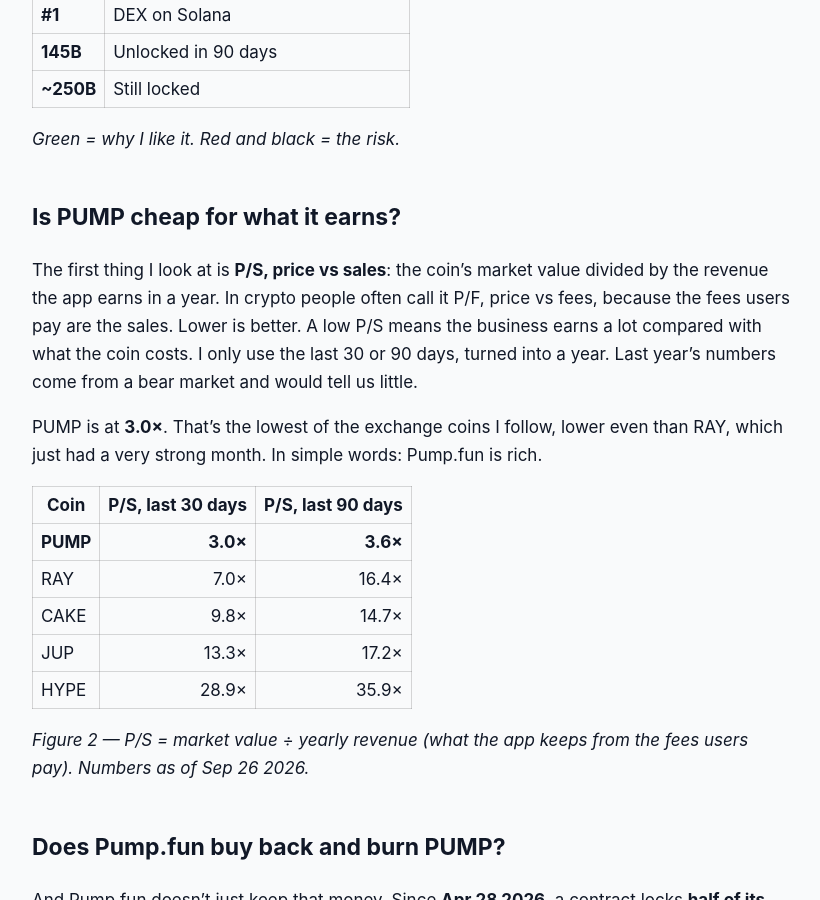
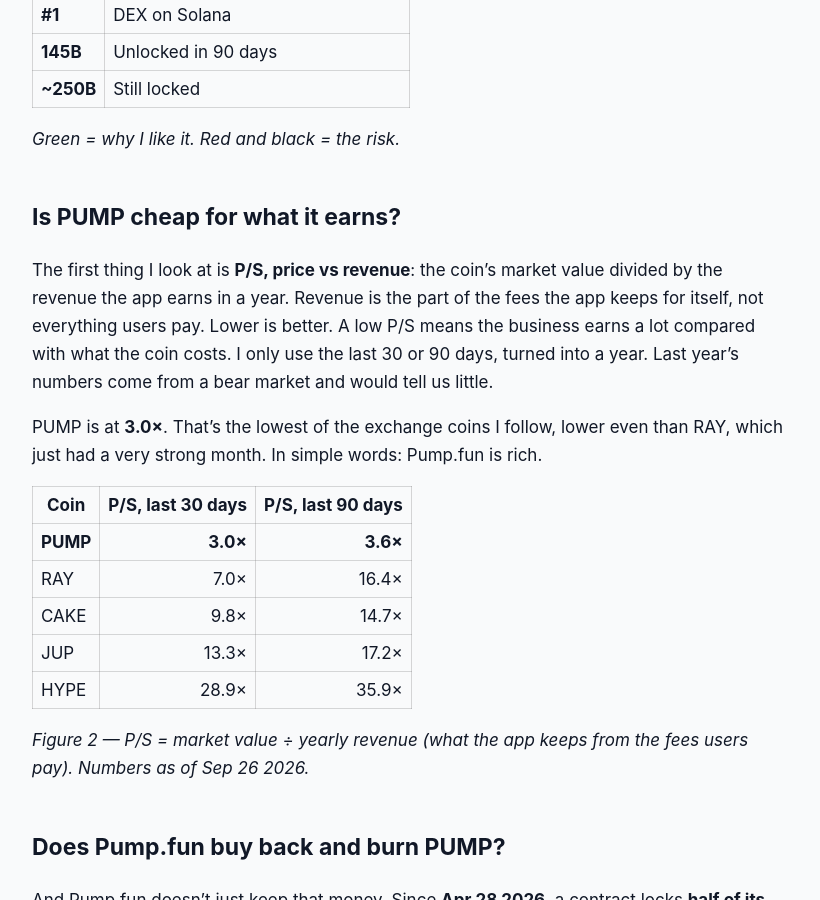
Before and after one commit to jeevansongmy-spec/mrnasdog-articles, a Jekyll site: the page built from crypto/why-i-bought-pump.md, in a window 1280 px wide and 900 px high, scrolled down 494 px. Shown: the whole window, without its empty margins (228-1048 px from the left). Built offline with Jekyll 4.4.1, drawn with Linux system fonts in a browser that asks for light colours.

Commit message:
publish: crypto/why-i-bought-pump

```diff
--- a/crypto/why-i-bought-pump.md
+++ b/crypto/why-i-bought-pump.md
@@ -27,7 +27,7 @@ A member asked me why I bought PUMP, the coin of Pump.fun, the memecoin launchpa
 
 ## Is PUMP cheap for what it earns?
 
-The first thing I look at is **P/S, price vs sales**: the coin's market value divided by the revenue the app earns in a year. In crypto people often call it P/F, price vs fees, because the fees users pay are the sales. Lower is better. A low P/S means the business earns a lot compared with what the coin costs. I only use the last 30 or 90 days, turned into a year. Last year's numbers come from a bear market and would tell us little.
+The first thing I look at is **P/S, price vs revenue**: the coin's market value divided by the revenue the app earns in a year. Revenue is the part of the fees the app keeps for itself, not everything users pay. Lower is better. A low P/S means the business earns a lot compared with what the coin costs. I only use the last 30 or 90 days, turned into a year. Last year's numbers come from a bear market and would tell us little.
 
 PUMP is at **3.0×**. That's the lowest of the exchange coins I follow, lower even than RAY, which just had a very strong month. In simple words: Pump.fun is rich.
 
```
